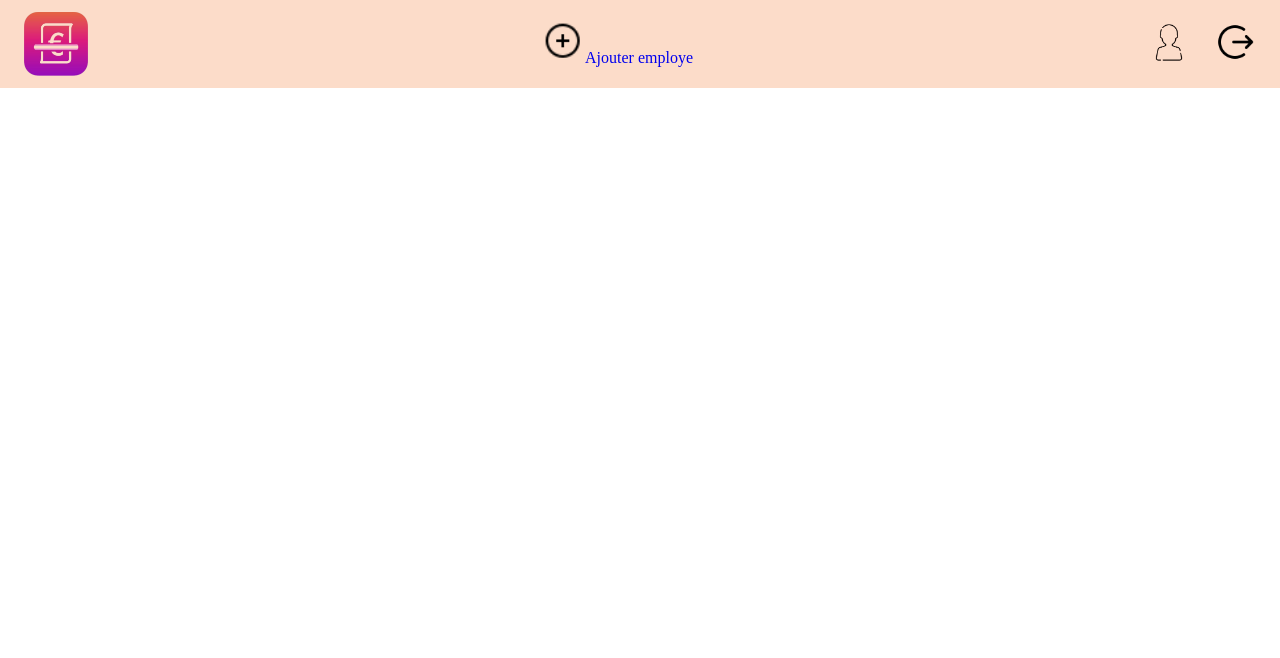
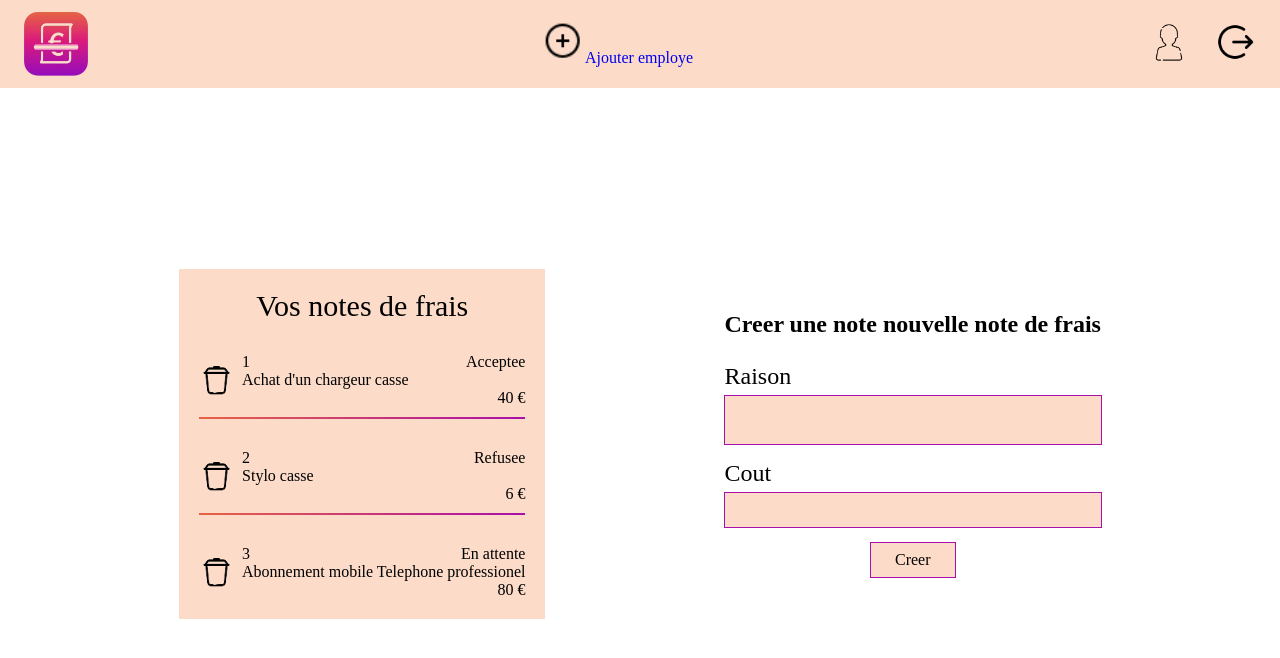
Before and after one commit to jimmy-martin/budget-buddy-front, a Vue app: page /notes in a window 1280 px wide. Before the commit this address had no page. Shown: the top 658 px of the page. Built offline with nearby package versions, Linux system fonts and the light colour scheme; a web font is replaced by a local one.

Commit message:
feat(notes): added the notes page and added admin to routes
Created the entire notes page with some basic v-for. Added and created a blank admin page in the
router paths.

```diff
--- a/src/main.js
+++ b/src/main.js
@@ -6,6 +6,8 @@ import App from './App.vue'
 import Home from './views/Home.vue'
 import Profile from './views/Profile.vue'
 import AddEmploye from './views/AddEmploye.vue'
+import Notes from './views/Notes.vue'
+import Admin from './views/Admin.vue'
 
 //Define routes for Vue Router
 const router = createRouter({
@@ -13,7 +15,9 @@ const router = createRouter({
   routes: [
     {path: '/', name: "Home", component: Home},
     {path: '/profile', name: "Profile", component: Profile},
-    {path: '/add_employe', name: "Ajouter Employe", component: AddEmploye}
+    {path: '/add_employe', name: "Ajouter Employe", component: AddEmploye},
+    {path: '/notes', name: "Notes", component: Notes},
+    {path: '/admin', name: "Admin", component: Admin}
   ]
 })
 
--- /dev/null
+++ b/src/views/Admin.vue
@@ -0,0 +1,28 @@
+<template>
+    <div class="admin">
+
+    </div>
+</template>
+
+<script setup lang="js">
+import { onMounted } from 'vue';
+
+onMounted(() => {
+
+})
+
+</script>
+
+<style scoped>
+
+    .admin {
+        display: flex;
+        flex-direction: column;
+        justify-content: space-around;
+        flex-grow: 3;
+        align-items: center;
+        padding: 42px 0 128px 0;
+    }
+
+
+</style>
--- a/src/views/Home.vue
+++ b/src/views/Home.vue
@@ -3,7 +3,7 @@
         <img class="home-image" src="../assets/home.png">
         <div class="login-container">
             <h1 class="login-title gradient-text">Budget Buddy</h1>
-            <form class="form-container" action="">
+            <form class="form-container" action="" @submit.prevent="">
                 <div class="input-field">
                     <label>E-mail</label>
                     <div class="form-control">
@@ -17,7 +17,10 @@
                         <img class="input-icon" src="../assets/eyecross.png" @click="showMdp">
                     </div>
                 </div>
-                <input class="submit-btn" type="submit" value="Connexion">
+
+                <router-link class="clickable" to="/notes">
+                    <input class="submit-btn" type="submit" value="Connexion">
+                </router-link>
             </form>
         </div>
     </div>
--- /dev/null
+++ b/src/views/Notes.vue
@@ -0,0 +1,175 @@
+<template>
+    <div class="notes">
+        <div class="all-notes-container">
+            <h3 class="note-title">Vos notes de frais</h3>
+            <div class="note-container" v-for="note in notes">
+                <div class="note-body">
+                    <img class="note-trash clickable" src="../assets/trash.png">
+                    <div class="note-info">
+                        <div class="note-header">
+                            <span>{{ note.id }}</span>
+                            <span>{{ note.status }}</span>
+                        </div>
+                        <span>{{ note.raison }}</span>
+                        <span class="note-cout">{{ note.cout }} €</span>
+                    </div>
+                </div>
+                <div class="separator"></div>
+            </div>
+        </div>
+        <div class="create-note-container">
+            <h2>Creer une note nouvelle note de frais</h2>
+            <form class="form-container" action="" @submit.prevent="">
+
+                <div class="input-field">
+                    <label>Raison</label>
+                    <div class="form-control">
+                        <textarea class=""></textarea>
+                    </div>
+                </div>
+                <div class="input-field">
+                    <label>Cout</label>
+                    <div class="form-control">
+                        <input type="text">
+                    </div>
+                </div>
+                <input class="submit-btn" type="submit" value="Creer">
+            </form>
+        </div>
+    </div>
+</template>
+
+<script setup lang="js">
+import { onMounted } from 'vue';
+
+var note = {
+    id : "1",
+    status : "Acceptee",
+    raison : "Achat d'un chargeur casse",
+    cout : "20"
+}
+
+var notes = [
+    {
+        id : "1",
+        status : "Acceptee",
+        raison : "Achat d'un chargeur casse",
+        cout : "40"
+    },
+    {
+        id : "2",
+        status : "Refusee",
+        raison : "Stylo casse",
+        cout : "6"
+    },
+    {
+        id : "3",
+        status : "En attente",
+        raison : "Abonnement mobile Telephone professionel",
+        cout : "80"
+    }/* ,
+    {
+        id : "4",
+        status : "En attente",
+        raison : "Chaise de bureau",
+        cout : "120"
+    } */
+]
+
+onMounted(() => {
+
+})
+
+</script>
+
+<style scoped>
+
+    .notes {
+        display: flex;
+        flex-direction: row;
+        justify-content: space-evenly;
+        flex-grow: 3;
+        align-items: center;
+    }
+
+    .all-notes-container {
+        background-color: var(--color-primary);
+        padding: 20px;
+        overflow-y: auto;
+        display: flex;
+        gap: 30px;
+        flex-direction: column;
+        text-align: left;
+        max-height: 80%;
+    }
+
+    .all-notes-container::-webkit-scrollbar {
+        width: 14px;
+    }
+
+    .all-notes-container::-webkit-scrollbar-thumb {
+        background-clip: padding-box;
+        background-color: var(--color-gray);
+        border: 4px solid rgba(0, 0, 0, 0);
+    }
+
+    .note-container {
+        display: flex;
+        flex-direction: column;
+        gap: 10px;
+    }
+
+    .note-container:last-child .separator {
+            display: none;
+        }
+
+    .note-title {
+        text-align: center;
+        text-align: center;
+        font-family: CrimsonText;
+        font-size: 30px;
+        font-style: normal;
+        font-weight: 400;
+        line-height: normal;
+    }
+
+    .note-body {
+        display: flex;
+        flex-direction: row;
+        align-items: center;
+        gap: 8px;
+    }
+
+    .note-info {
+        display: flex;
+        flex-direction: column;
+        flex-grow: 3;
+    }
+
+    .note-header {
+        display: flex;
+        justify-content: space-between;
+    }
+
+    .separator {
+        width: 100%;
+        height: 2px;
+        background-image: var(--gradient);
+    }
+
+    .note-cout {
+        align-self: flex-end;
+    }
+
+    .note-trash {
+        width: 35px;
+    }
+
+    .create-note-container {
+        display: flex;
+        flex-direction: column;
+        gap: 25px;
+    }
+
+
+</style>
--- a/src/views/Profile.vue
+++ b/src/views/Profile.vue
@@ -28,12 +28,9 @@ onMounted(() => {
 
 })
 
-console.log("User = ", user)
-console.log("user.name = ", user.name)
 </script>
 
 <style scoped>
-
     .profile {
         display: flex;
         flex-direction: column;
```
